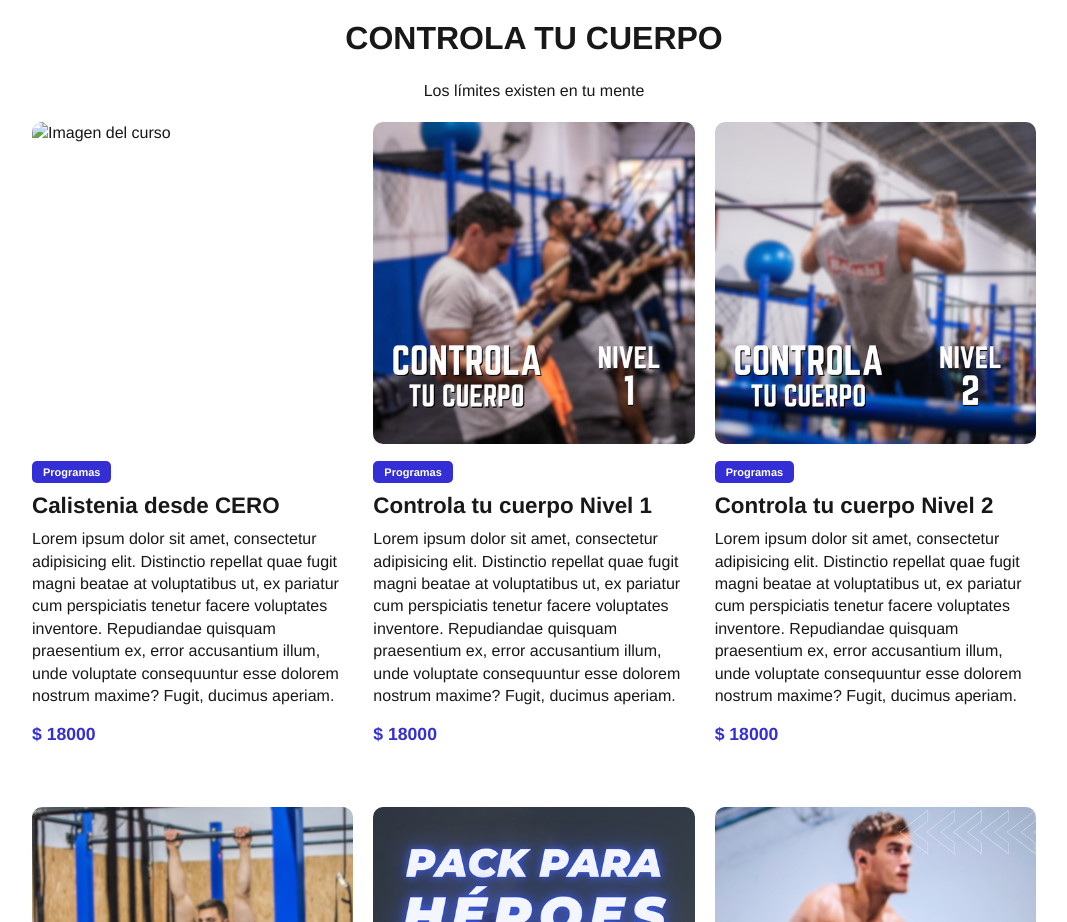
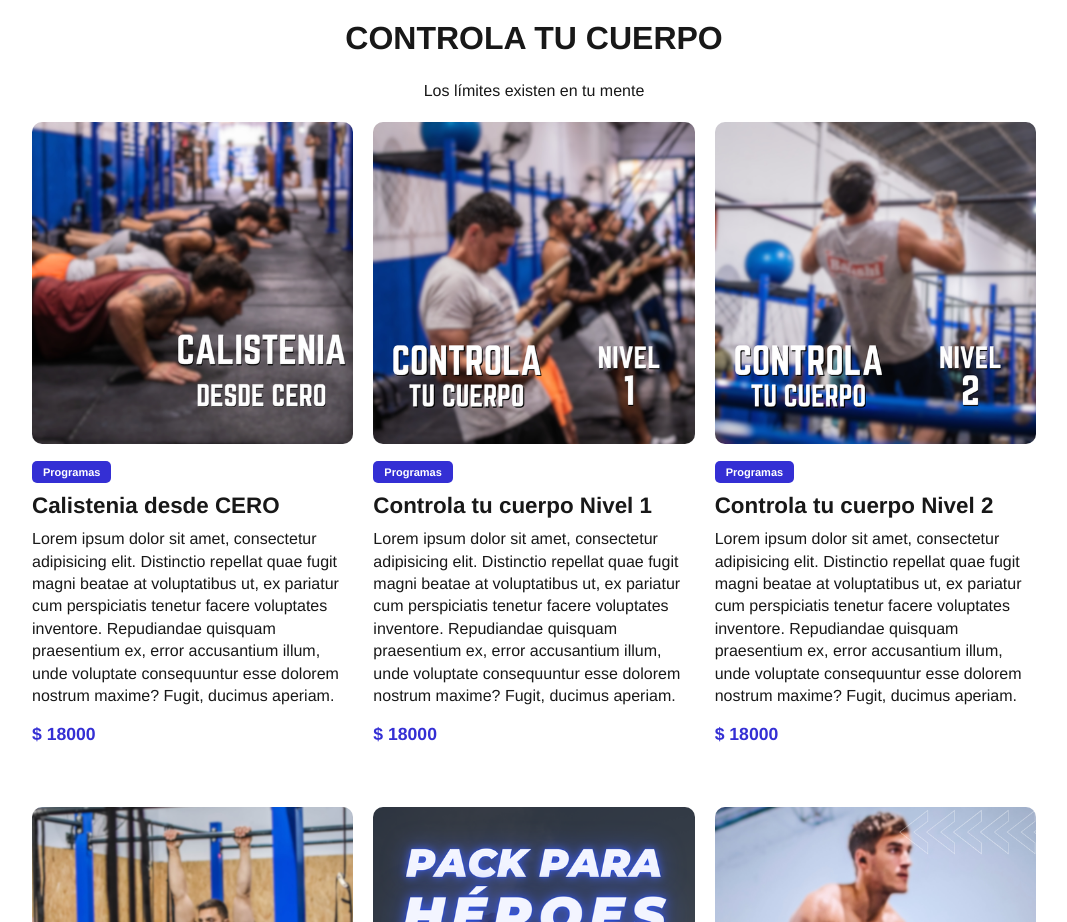
Before and after one commit to AlexRubenPumari/web-clon-sf-calistenia, a plain HTML site: page index.html in a window 1280 px wide. Shown: the part 1920-2842 px from the top of the page, without its empty margins (106-1173 px from the left). Drawn offline with Linux system fonts and the light colour scheme.

Commit message:
Solucion error en imagen

```diff
--- a/index.html
+++ b/index.html
@@ -81,7 +81,7 @@
 
 
                 <div class="carta">
-                    <img src="ssets/img/1.png" alt="Imagen del curso" title="Foto 1" class="carta__img">
+                    <img src="assets/img/1.png" alt="Imagen del curso" title="Foto 1" class="carta__img">
                     <a href="#" class="boton boton--etiqueta">Programas</a>
 
                     <h3 class="carta__titulo titulo"><a href="#" >Calistenia desde CERO</a></h3>
```
